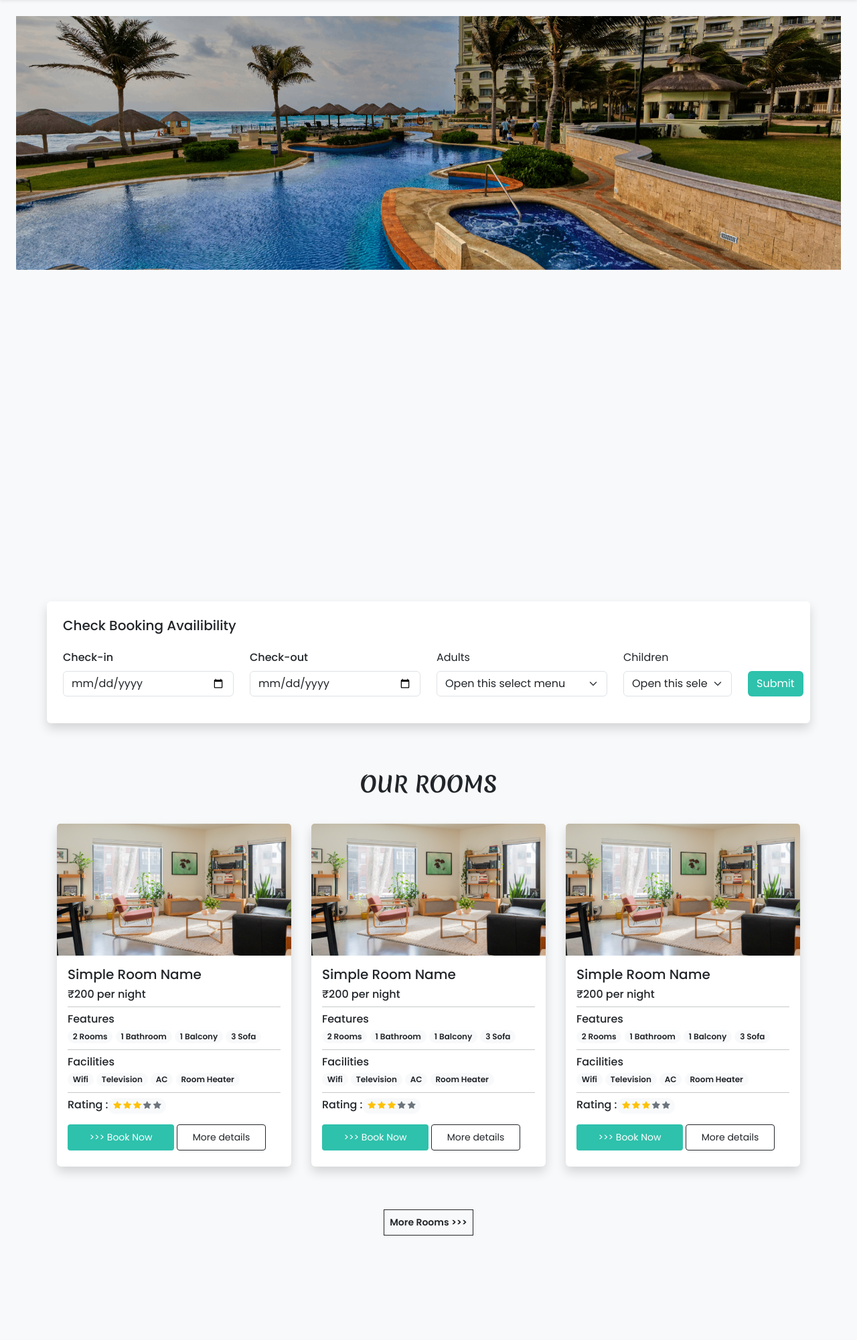
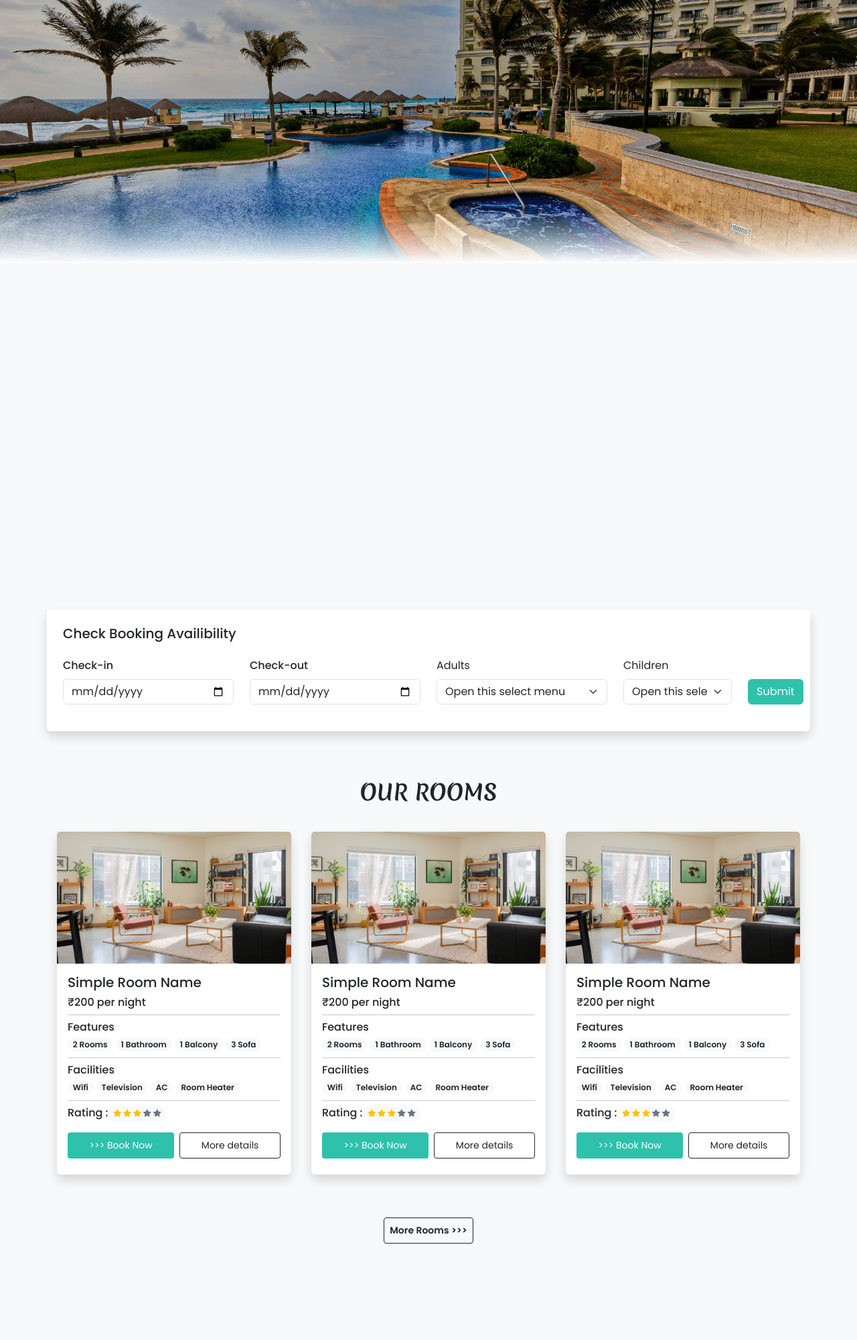
Before and after one commit to musarafhossain/MH-Hotel, a PHP site: page / in a window 1280 px wide. Shown: the part 68-2069 px from the top of the page at 67% size. Before the commit the page ends 1913 px from the top, so only its background shows below. Run offline with PHP 8.4, Linux system fonts and the light colour scheme.

Commit message:
add blur in bottom of carosoul image and fix card buttons layout

```diff
--- a/index.php
+++ b/index.php
@@ -51,11 +51,21 @@
                 padding: 0 35px;
             }
         }
+
+        .fade-bottom {
+            position: absolute;
+            bottom: 0;
+            left: 0;
+            width: 100%;
+            height: 20%;
+            background: linear-gradient(to bottom, rgba(255,255,255,0), rgba(255,255,255,1));
+            pointer-events: none;
+        }
     </style>
 </head>
 <body class="bg-light">
     <!-- Navbar -->
-    <nav class="navbar navbar-expand-lg bg-body-tertiary navbar-light bg-white px-3 py-2 px-lg-3 py-lg-2 shadow-sm static-top"
+    <nav class="navbar navbar-expand-lg bg-body-tertiary navbar-light bg-white px-3 py-2 px-lg-3 py-lg-2 shadow-lg static-top"
         <div class="container-fluid">
             <a class="navbar-brand me-5 fw-bold fs-3 h-font" href="index.php">MH Hotel</a>
             <button class="navbar-toggler shadow-none" type="button" data-bs-toggle="collapse" data-bs-target="#navbarSupportedContent" aria-controls="navbarSupportedContent" aria-expanded="false" aria-label="Toggle navigation">
@@ -93,26 +103,32 @@
     </nav>
 
     <!-- Swiper -->
-    <div class="container-fluid px-lg-4 mt-4">
+    <div class="">
         <div class="swiper mySwiper">
             <div class="swiper-wrapper">
-                <div class="swiper-slide">
-                    <img src="./images/carousel/image-1.png" class="w-100 d-block"/>
+                <div class="swiper-slide position-relative">
+                    <img src="./images/carousel/image-1.png" class="w-100 d-block" />
+                    <div class="fade-bottom"></div>
                 </div>
-                <div class="swiper-slide">
-                    <img src="./images/carousel/image-2.png" class="w-100 d-block"/>
+                <div class="swiper-slide position-relative">
+                    <img src="./images/carousel/image-2.png" class="w-100 d-block" />
+                    <div class="fade-bottom"></div>
                 </div>
-                <div class="swiper-slide">
-                    <img src="./images/carousel/image-3.png" class="w-100 d-block"/>
+                <div class="swiper-slide position-relative">
+                    <img src="./images/carousel/image-3.png" class="w-100 d-block" />
+                    <div class="fade-bottom"></div>
                 </div>
-                <div class="swiper-slide">
-                    <img src="./images/carousel/image-4.png" class="w-100 d-block"/>
+                <div class="swiper-slide position-relative">
+                    <img src="./images/carousel/image-4.png" class="w-100 d-block" />
+                    <div class="fade-bottom"></div>
                 </div>
-                <div class="swiper-slide">
-                    <img src="./images/carousel/image-5.png" class="w-100 d-block"/>
+                <div class="swiper-slide position-relative">
+                    <img src="./images/carousel/image-5.png" class="w-100 d-block" />
+                    <div class="fade-bottom"></div>
                 </div>
-                <div class="swiper-slide">
-                    <img src="./images/carousel/image-6.png" class="w-100 d-block"/>
+                <div class="swiper-slide position-relative">
+                    <img src="./images/carousel/image-6.png" class="w-100 d-block" />
+                    <div class="fade-bottom"></div>
                 </div>
             </div>
         </div>
@@ -213,9 +229,9 @@
                             <i class="bi bi-star-fill text-secondary"></i>
                         </span>
                       </div>
-                      <div class="mb-2 col-lg-12">
-                        <a href="#" class="btn btn-sm text-white custom-bg shadow-none py-2 col-lg-6">>>> Book Now</a>
-                        <a href="#" class="btn btn-sm btn-outline-dark shadow-none col-lg-5 py-2">More details</a>
+                      <div class="mb-2 col-lg-12 d-flex gap-2">
+                        <a href="#" class="btn btn-sm text-white custom-bg shadow-none py-2 flex-fill">>>> Book Now</a>
+                        <a href="#" class="btn btn-sm btn-outline-dark shadow-none py-2 flex-fill">More details</a>
                       </div>
                     </div>
                 </div>
@@ -269,9 +285,9 @@
                             <i class="bi bi-star-fill text-secondary"></i>
                         </span>
                       </div>
-                      <div class="mb-2 col-lg-12">
-                        <a href="#" class="btn btn-sm text-white custom-bg shadow-none py-2 col-lg-6">>>> Book Now</a>
-                        <a href="#" class="btn btn-sm btn-outline-dark shadow-none col-lg-5 py-2">More details</a>
+                      <div class="mb-2 col-lg-12 d-flex gap-2">
+                        <a href="#" class="btn btn-sm text-white custom-bg shadow-none py-2 flex-fill">>>> Book Now</a>
+                        <a href="#" class="btn btn-sm btn-outline-dark shadow-none py-2 flex-fill">More details</a>
                       </div>
                     </div>
                 </div>
@@ -325,15 +341,15 @@
                             <i class="bi bi-star-fill text-secondary"></i>
                         </span>
                       </div>
-                      <div class="mb-2 col-lg-12">
-                        <a href="#" class="btn btn-sm text-white custom-bg shadow-none py-2 col-lg-6">>>> Book Now</a>
-                        <a href="#" class="btn btn-sm btn-outline-dark shadow-none col-lg-5 py-2">More details</a>
+                      <div class="mb-2 col-lg-12 d-flex gap-2">
+                        <a href="#" class="btn btn-sm text-white custom-bg shadow-none py-2 flex-fill">>>> Book Now</a>
+                        <a href="#" class="btn btn-sm btn-outline-dark shadow-none py-2 flex-fill">More details</a>
                       </div>
                     </div>
                 </div>
             </div>
             <div class="col-lg-12 text-center mt-lg-5 mt-3">
-                <a href="# " class="btn btn-sm btn-outline-dark rounded-0 fw-bold shadow-none py-2">More Rooms >>></a>
+                <a href="# " class="btn btn-sm btn-outline-dark fw-bold shadow-none py-2">More Rooms >>></a>
             </div>
         </div>
     </div>
```
